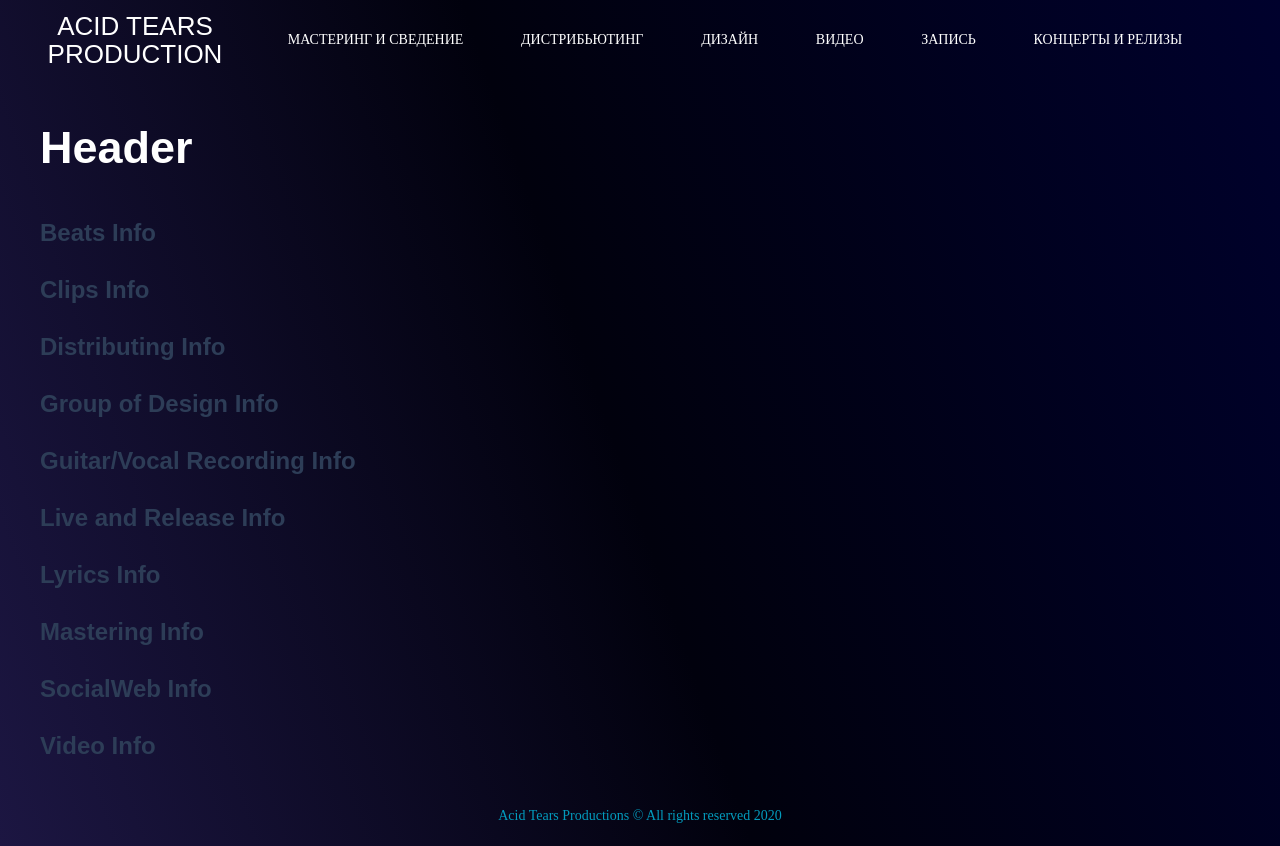
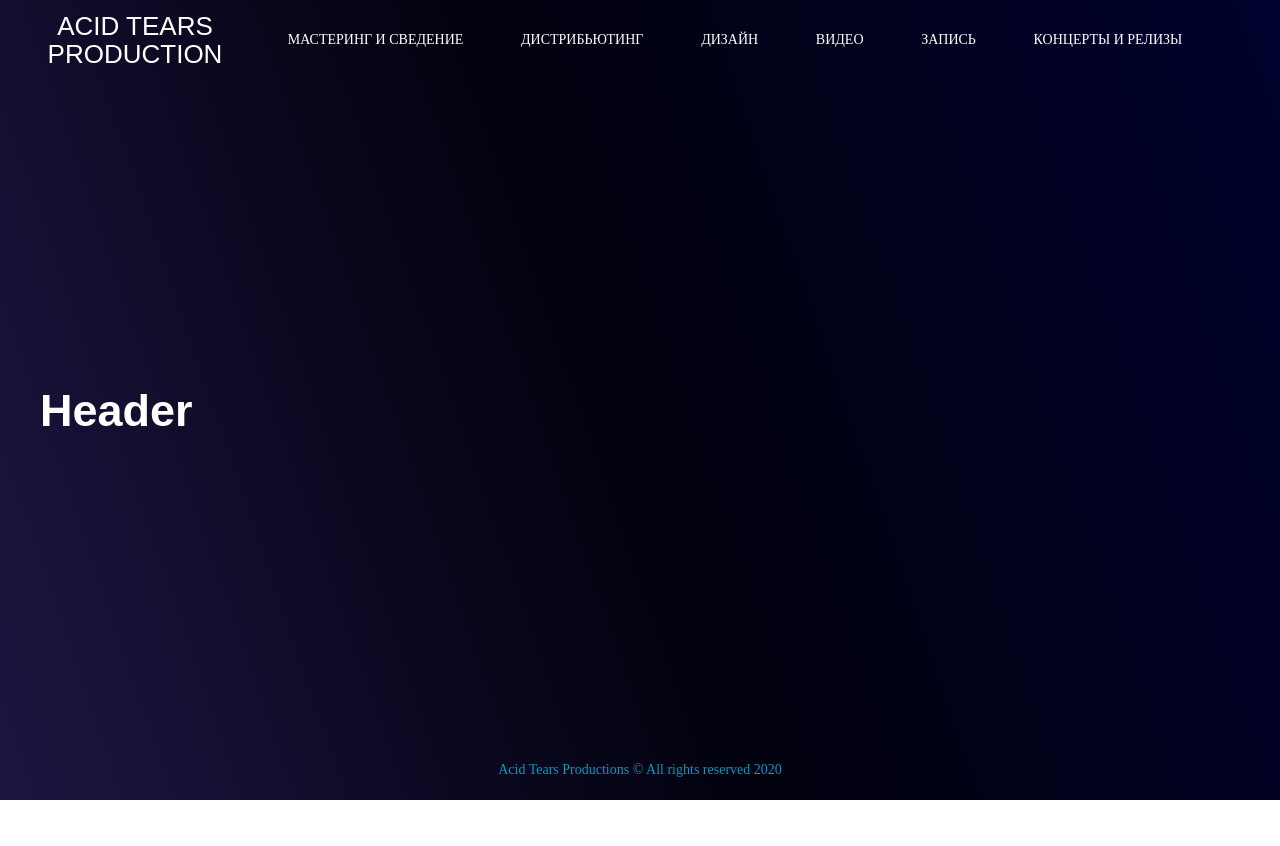
Before and after one commit to RenVoc/React-Project, a React (Create React App) app in the folder my-app/: page / in a window 1280 px wide. After the commit the page ends 800 px from the top, so only its background shows below. Built offline with nearby package versions, Linux system fonts and the light colour scheme.

Commit message:
routing done

```diff
--- a/my-app/src/App.jsx
+++ b/my-app/src/App.jsx
@@ -4,12 +4,16 @@ import Header from './components/Header/Header';
 import Content from "./components/Content/Content";
 import Footer from "./components/Footer/Footer";
 
+import {BrowserRouter as Router, Route} from 'react-router-dom'
+
 function App() {
   return (
     <div className="root-Wrapper flex-container flex-container_column">
-        <Header/>
-        <Content />
-        <Footer />
+        <Router>
+            <Header/>
+            <Content />
+            <Footer />
+        </Router>
     </div>
   );
 }
--- a/my-app/src/components/Content/Content.jsx
+++ b/my-app/src/components/Content/Content.jsx
@@ -10,26 +10,23 @@ import Mastering from './Templates/Mastering';
 import SocialWeb from './Templates/SocialWeb';
 import VideoDev from './Templates/VideoDev';
 
-import {BrowserRouter, Route} from 'react-router-dom';
-
+import {BrowserRouter as Router, Route} from 'react-router-dom'
 function Content() {
     return (
         <main>
             <section className="content">
                 <div className="centerWrapper">
                     <h1>Header</h1>
-                        <BrowserRouter>
-                            <Route component={Beats}/>
-                            <Route component={Clips}/>
-                            <Route component={Distro}/>
-                            <Route component={GroupDesign}/>
-                            <Route component={GuitarVocRecording}/>
-                            <Route component={LiveRelease}/>
-                            <Route component={Lyrics}/>
-                            <Route component={Mastering}/>
-                            <Route component={SocialWeb}/>
-                            <Route component={VideoDev}/>
-                        </BrowserRouter>
+                    <Route path="/beats" component={Beats}/>
+                    <Route path="/clips" component={Clips}/>
+                    <Route path="/distro" component={Distro}/>
+                    <Route path="/design" component={GroupDesign}/>
+                    <Route path="/recording" component={GuitarVocRecording}/>
+                    <Route path="/liverelease" component={LiveRelease}/>
+                    <Route path="/lyrics" component={Lyrics}/>
+                    <Route path="/mastering" component={Mastering}/>
+                    <Route path="/socialweb" component={SocialWeb}/>
+                    <Route path="/videodev" component={VideoDev}/>
                 </div>
             </section>
         </main>
--- a/my-app/src/components/Menu/Menu.jsx
+++ b/my-app/src/components/Menu/Menu.jsx
@@ -1,35 +1,36 @@
 import React from "react";
 import MenuWidth from '../Header/header.module.scss';
 import MenuStyle from './menu.module.scss';
+import {NavLink} from 'react-router-dom';
 
 function Menu() {
     return (
         <nav className={`${MenuWidth.menu} flex-container flex-container_center`}>
-            <a href="#">Мастеринг и Сведение</a>
-            <a href="#">Дистрибьютинг</a>
+            <NavLink to="/mastering">Мастеринг и Сведение</NavLink>
+            <NavLink to="/distro">Дистрибьютинг</NavLink>
             <span>
                 Дизайн
                 <nav className={MenuStyle.dropDown}>
-                    <a href="#">Оформление соц сетей</a>
-                    <a href="#">Фирменный дизайн группы</a>
+                    <NavLink to="/socialweb">Оформление соц сетей</NavLink>
+                    <NavLink to="/design">Фирменный дизайн группы</NavLink>
                 </nav>
             </span>
             <span>
                 Видео
                 <nav className={MenuStyle.dropDown}>
-                    <a href="#">Lyrics-видео и концертные задники</a>
-                    <a href="#">Съемка клипов</a>
-                    <a href="#">Монтаж</a>
+                    <NavLink to="/lyrics">Lyrics-видео и концертные задники</NavLink>
+                    <NavLink to="/clips">Съемка клипов</NavLink>
+                    <NavLink to="/videodev">Монтаж</NavLink>
                 </nav>
             </span>
             <span>
                 Запись
                 <nav className={MenuStyle.dropDown}>
-                    <a href="#">Сессионная запись гитар и вокала</a>
-                    <a href="#">Драм-трекли, биты и тексты</a>
+                    <NavLink to="/recording">Сессионная запись гитар и вокала</NavLink>
+                    <NavLink to="/beats">Драм-треки, биты и тексты</NavLink>
                 </nav>
             </span>
-            <a href="#">Концерты и релизы</a>
+            <NavLink to="/liverelease">Концерты и релизы</NavLink>
         </nav>
     );
 }
--- a/my-app/src/components/Menu/menu.module.scss
+++ b/my-app/src/components/Menu/menu.module.scss
@@ -13,6 +13,9 @@ a,span{
 
 a{
   &:hover{
+    text-decoration: underline;
+  }
+  &.active{
     text-decoration: underline;
   }
 }
--- a/my-app/src/styles/App.scss
+++ b/my-app/src/styles/App.scss
@@ -45,7 +45,7 @@ input{
   width: calc(100% - 30px);
 }
 
-select, input{
+select, input, a{
   outline:none;
   &:focus{
     outline:none;
```
Lines whose indentation alone changed are shown as unchanged.
